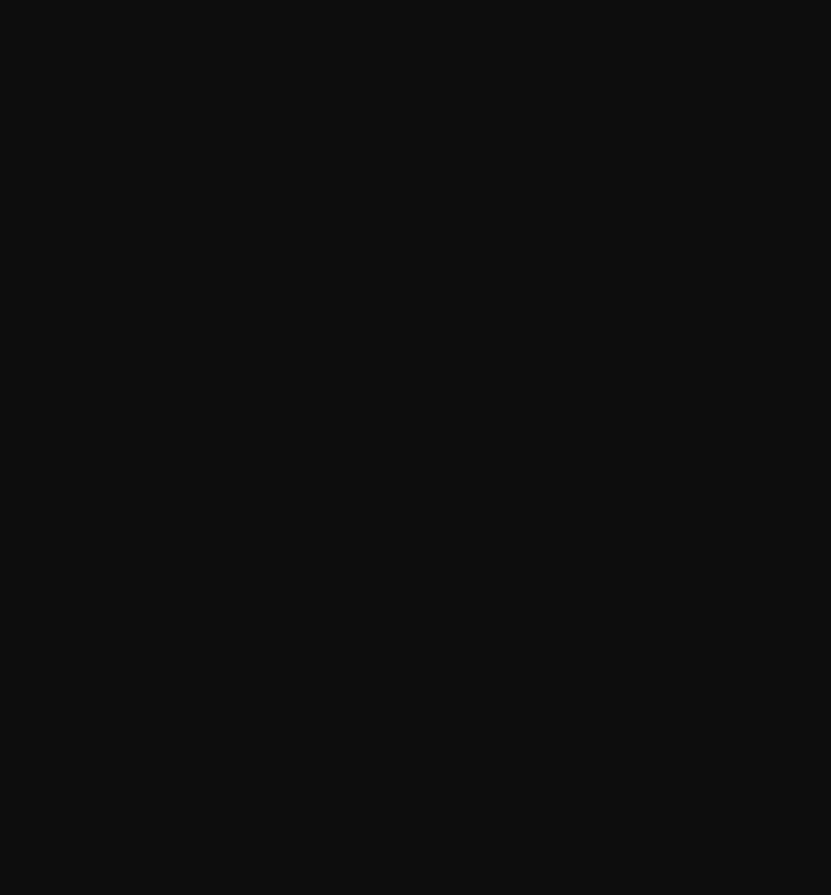
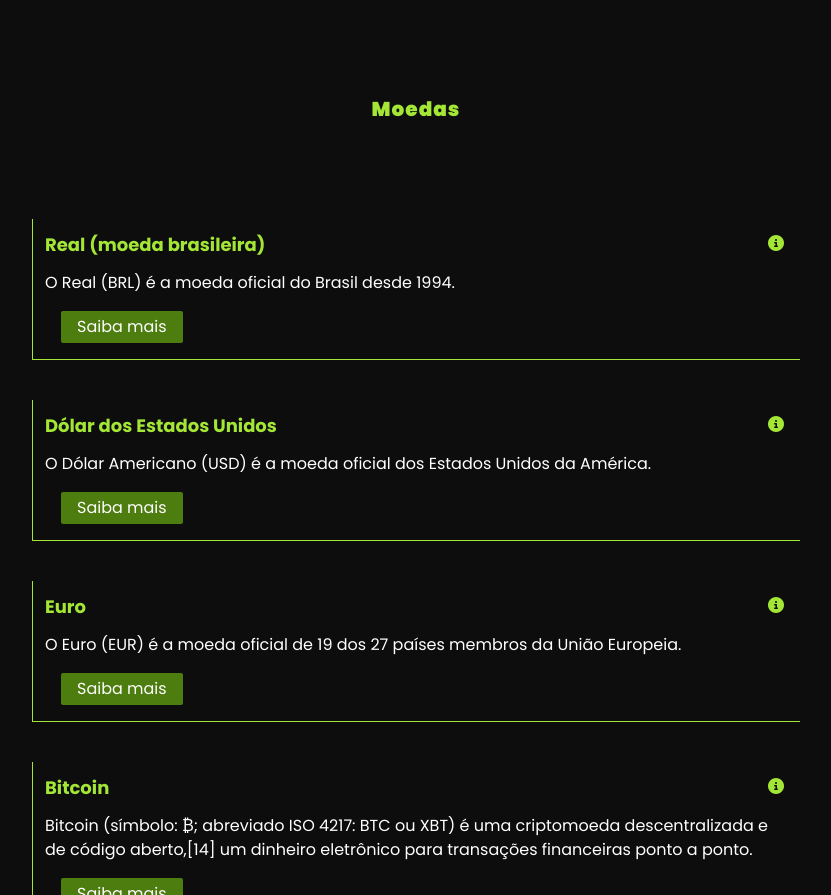
Before and after one commit to Dannick10/wikimoeda, a React (Vite) app: page /Wiki in a window 1280 px wide. Shown: the part 1717-2612 px from the top of the page, without its empty margins (224-1055 px from the left). Before the commit the page ends 1812 px from the top, so only its background shows below. Built offline with nearby package versions, Linux system fonts and the light colour scheme.

Commit message:
moedas wiki

```diff
--- a/src/Pages/Wiki/Wiki.tsx
+++ b/src/Pages/Wiki/Wiki.tsx
@@ -53,6 +53,67 @@
     ],
   };
 
+  const TypeCoins: object = {
+    "Real (moeda brasileira)": [
+      "O Real (BRL) é a moeda oficial do Brasil desde 1994.",
+      "É emitido pelo Banco Central do Brasil.",
+    ],
+    "Dólar dos Estados Unidos": [
+      "O Dólar Americano (USD) é a moeda oficial dos Estados Unidos da América.",
+      "É emitido pelo Federal Reserve, o banco central dos EUA.",
+    ],
+    "Euro": [
+      "O Euro (EUR) é a moeda oficial de 19 dos 27 países membros da União Europeia.",
+      "É emitido pelo Banco Central Europeu.",
+    ],
+    "Bitcoin": [
+      "Bitcoin (símbolo: ₿; abreviado ISO 4217: BTC ou XBT) é uma criptomoeda descentralizada e de código aberto,[14] um dinheiro eletrônico para transações financeiras ponto a ponto.",
+      "bitcoin foi publicado em 2008 por Satoshi Nakamoto."
+    ],
+    "Ethereum": [
+      "Ethereum é uma plataforma descentralizada capaz de executar contratos inteligentes e aplicações descentralizadas usando a tecnologia blockchain.","O Ethereum foi fundado por Vitalik Buterin em janeiro de 2014."
+    ],
+    "Dólar Canadense": [
+      "O Dólar Canadense (CAD) é a moeda oficial do Canadá.",
+      "É emitido pelo Banco do Canadá.",
+    ],
+    "Libra Esterlina": [
+      "A Libra Esterlina (GBP) é a moeda oficial do Reino Unido.",
+      "É emitida pelo Banco da Inglaterra.",
+    ],
+    "Peso Argentino": [
+      "O Peso Argentino (ARS) é a moeda oficial da Argentina.",
+      "É emitido pelo Banco Central da República Argentina.",
+    ],
+    "Litecoin": [
+      "Litecoin (símbolo: Ł; abrev: LTC) é uma criptomoeda sustentada por uma rede peer-to-peer e um projeto de software livre.",
+      "O Litecoin foi fundado por Charlie Lee"
+    ],
+    "Iene Japonês": [
+      "O Iene Japonês (JPY) é a moeda oficial do Japão.",
+      "É emitido pelo Banco do Japão.",
+    ],
+    "Franco Suíço": [
+      "O Franco Suíço (CHF) é a moeda oficial da Suíça e de Liechtenstein.",
+      "É emitido pelo Banco Nacional Suíço.",
+    ],
+    "Dólar Australiano": [
+      "O Dólar Australiano (AUD) é a moeda oficial da Austrália.",
+      "É emitido pelo Banco da Reserva da Austrália.",
+    ],
+    "Yuan Chinês": [
+      "O Yuan Chinês (CNY) é a moeda oficial da República Popular da China.",
+      "É emitido pelo Banco Popular da China.",
+    ],
+    "Novo Shekel Israelense": [
+      "O Novo Shekel Israelense (ILS) é a moeda oficial de Israel.",
+      "É emitido pelo Banco de Israel.",
+    ],
+    "XRP": [
+      "O MB (Mercado Bitcoin) é uma corretora (exchange) brasileira que realiza serviços de intermediação de compra e venda de criptomoedas.","A empresa também atua como fonte de informações de cotação das criptomoedas Bitcoin, Bitcoin Cash, Litecoin, Ether (Ethereum) e XRP (Ripple) para plataformas financeiras como o Broadcast"
+    ],
+  };
+
   return (
     <>
       <section className="flex flex-col gap-10 items-center">
@@ -91,7 +152,44 @@
             </>
           ))}
         </div>
-      </section>
+
+
+      <h2
+          className="text-xl text-center text-lime-400 font-black tracking-wider my-14"
+          data-aos="fade-right"
+          data-aos-duration="800"
+        >
+          Moedas
+        </h2>
+
+        <div className="flex flex-col gap-10 w-[80%] lg:w-[60%]">
+          {Object.entries(TypeCoins).map((name, index) => (
+            <>
+              <aside
+                className="border-l border-b border-b-lime-400 border-l-lime-400 px-3 relative"
+                data-aos="fade-up"
+                key={index}
+              >
+                <h2 className="py-3 text-lg font-bold text-lime-400">{name[0]}</h2>
+
+                <div className="group">
+                <i className="fa-solid fa-circle-info absolute right-4 top-4 text-lime-400"></i>
+                <span className="absolute z-10  px-3 py-2 text-sm font-medium text-gray-900 bg-white border border-gray-200 rounded-lg shadow-sm group-hover:block tooltip top-10 right-0 hidden">
+                     <i className="fa-solid fa-caret-up -top-2 right-2 absolute text-white text-xl"></i>
+                    {name[1][1]}
+                </span>
+                </div>
+
+                <p>{name[1][0]}</p>
+
+                <button className="bg-lime-700 py-1 px-4 rounded-sm m-4 block hover:bg-lime-800" onClick={handleSearch} data-id={name[0]}>
+                  Saiba mais
+                </button>
+              </aside>
+            </>
+          ))}
+        </div>
+        </section>
     </>
   );
 };
```
